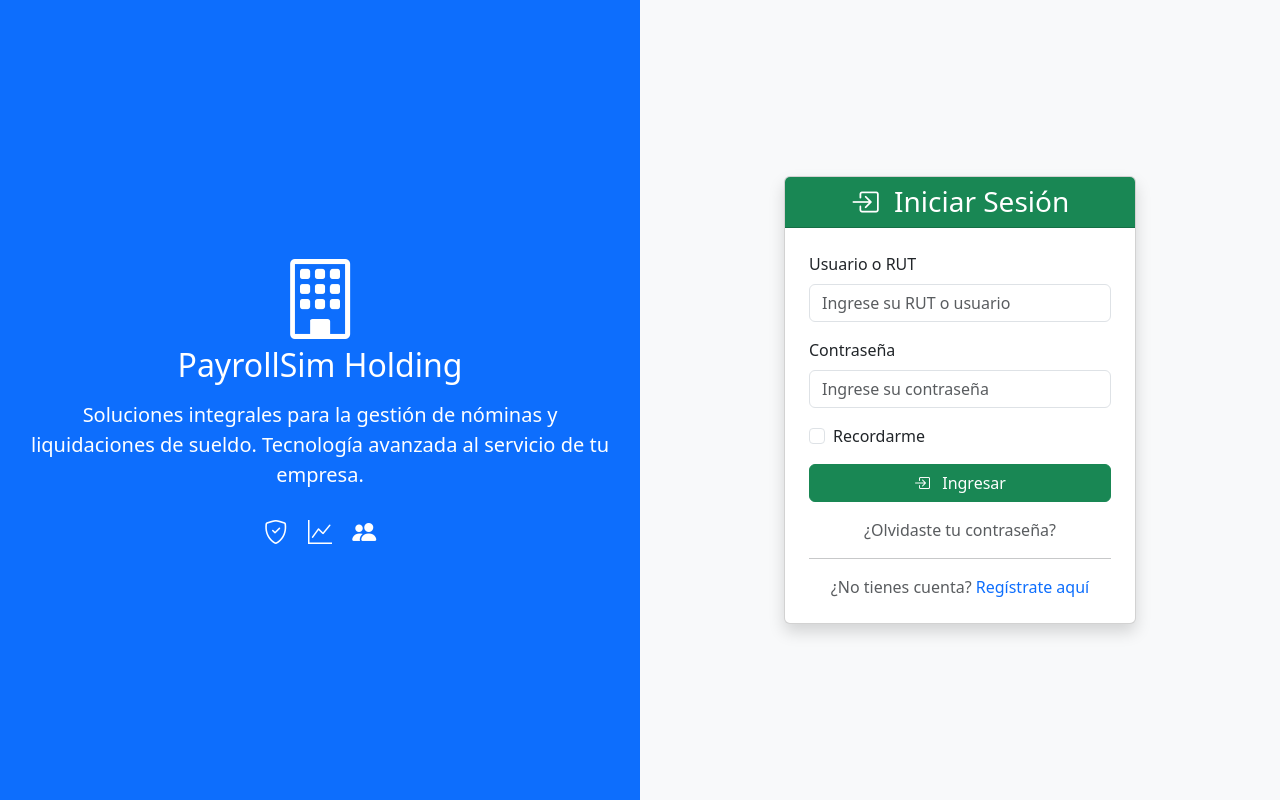
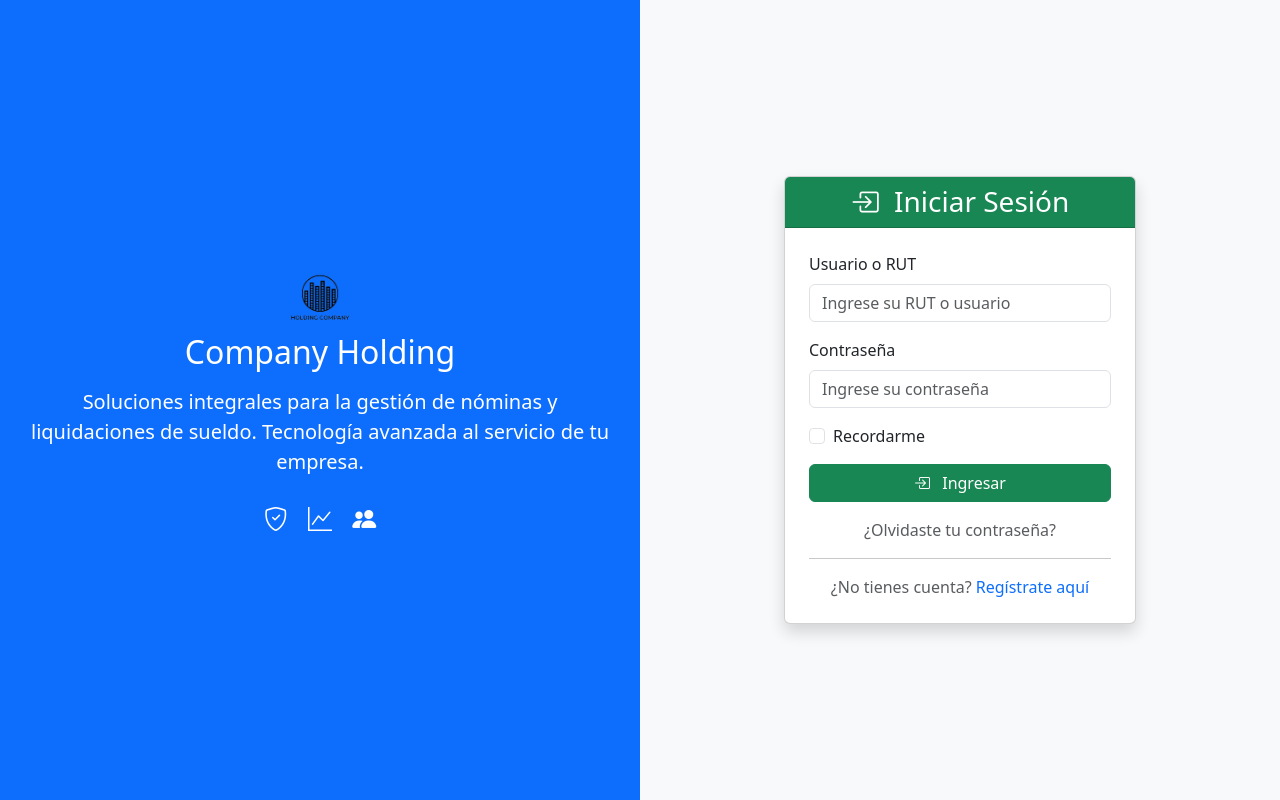
Before and after one commit to Yoyiuwu23/repo_dreamteam, a plain HTML site: page templates/login.html in a window 1280 px wide. Drawn offline with nearby package versions, Linux system fonts and the light colour scheme.

Commit message:
Actualizar títulos de las páginas para mayor claridad

```diff
--- a/templates/login.html
+++ b/templates/login.html
@@ -3,7 +3,7 @@
 <head>
     <meta charset="UTF-8">
     <meta name="viewport" content="width=device-width, initial-scale=1.0">
-    <title>Iniciar Sesión - PayrollSim</title>
+    <title>Iniciar Sesión</title>
     <!-- Bootstrap 5 CDN -->
     <link href="https://cdn.jsdelivr.net/npm/bootstrap@5.3.0/dist/css/bootstrap.min.css" rel="stylesheet">
     <link href="https://cdn.jsdelivr.net/npm/bootstrap-icons@1.10.0/font/bootstrap-icons.css" rel="stylesheet">
@@ -15,8 +15,8 @@
             <div class="col-lg-6 d-none d-lg-block p-0">
                 <div class="h-100 bg-primary d-flex align-items-center justify-content-center">
                     <div class="text-center text-white">
-                        <i class="bi bi-building display-1 mb-4"></i>
-                        <h2 class="mb-3">PayrollSim Holding</h2>
+                        <img src="static/logo.png" alt="" style="height: 70px;">
+                        <h2 class="mb-3">Company Holding</h2>
                         <p class="lead px-4">
                             Soluciones integrales para la gestión de nóminas y liquidaciones de sueldo.
                             Tecnología avanzada al servicio de tu empresa.
```
Also changed, not shown: templates/index.html (+1 -1 lines), templates/register.html (+1 -1 lines).
